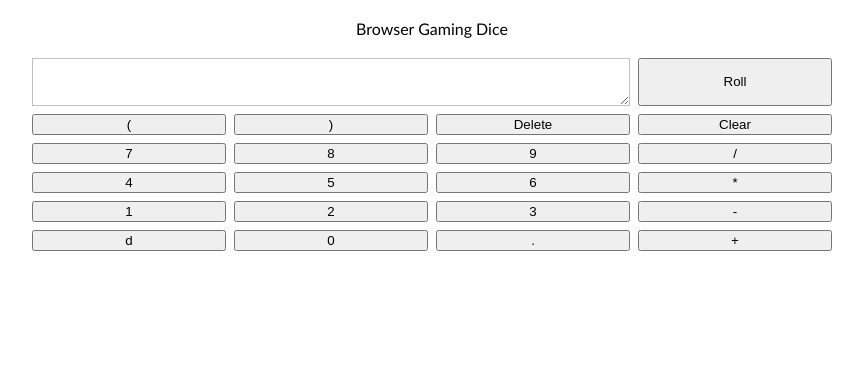
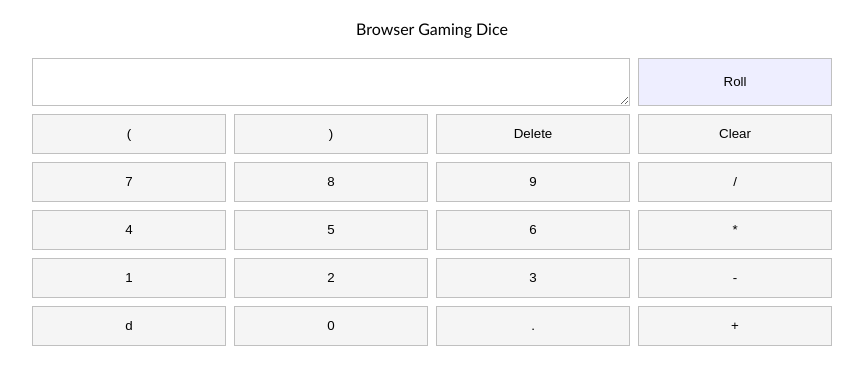
Before and after one commit to mcordingley/dice, a plain HTML site: page index.html in a window 1280 px wide. Shown: the whole page, without its empty margins (208-1071 px from the left). Drawn offline with Linux system fonts and the light colour scheme.

Commit message:
Enlarge buttons and start to colorize them.

```diff
--- a/index.html
+++ b/index.html
@@ -13,32 +13,32 @@
         <div id="output" class="border-box center h100 p1 grid-col-span-4">Browser Gaming Dice</div>
 
         <textarea id="input" class="block border border-box border-silver grid-col-span-3 h100 p1 right-align"></textarea>
-        <input type="submit" value="Roll" />
+        <input type="submit" class="btn btn--submit" value="Roll" />
 
-        <input type="button" class="js-calculator-button" value="(">
-        <input type="button" class="js-calculator-button" value=")">
-        <input type="button" id="delete" value="Delete">
-        <input type="button" id="clear" value="Clear">
+        <input type="button" class="btn js-calculator-button" value="(">
+        <input type="button" class="btn js-calculator-button" value=")">
+        <input type="button" id="delete" class="btn" value="Delete">
+        <input type="button" id="clear" class="btn" value="Clear">
 
-        <input type="button" class="js-calculator-button" value="7">
-        <input type="button" class="js-calculator-button" value="8">
-        <input type="button" class="js-calculator-button" value="9">
-        <input type="button" class="js-calculator-button" value="/">
+        <input type="button" class="btn js-calculator-button" value="7">
+        <input type="button" class="btn js-calculator-button" value="8">
+        <input type="button" class="btn js-calculator-button" value="9">
+        <input type="button" class="btn js-calculator-button" value="/">
 
-        <input type="button" class="js-calculator-button" value="4">
-        <input type="button" class="js-calculator-button" value="5">
-        <input type="button" class="js-calculator-button" value="6">
-        <input type="button" class="js-calculator-button" value="*">
+        <input type="button" class="btn js-calculator-button" value="4">
+        <input type="button" class="btn js-calculator-button" value="5">
+        <input type="button" class="btn js-calculator-button" value="6">
+        <input type="button" class="btn js-calculator-button" value="*">
 
-        <input type="button" class="js-calculator-button" value="1">
-        <input type="button" class="js-calculator-button" value="2">
-        <input type="button" class="js-calculator-button" value="3">
-        <input type="button" class="js-calculator-button" value="-">
+        <input type="button" class="btn js-calculator-button" value="1">
+        <input type="button" class="btn js-calculator-button" value="2">
+        <input type="button" class="btn js-calculator-button" value="3">
+        <input type="button" class="btn js-calculator-button" value="-">
 
-        <input type="button" class="js-calculator-button" value="d">
-        <input type="button" class="js-calculator-button" value="0">
-        <input type="button" class="js-calculator-button" value=".">
-        <input type="button" class="js-calculator-button" value="+">
+        <input type="button" class="btn js-calculator-button" value="d">
+        <input type="button" class="btn js-calculator-button" value="0">
+        <input type="button" class="btn js-calculator-button" value=".">
+        <input type="button" class="btn js-calculator-button" value="+">
     </form>
 
     <script type="module" src="dice.js"></script>
--- a/style.css
+++ b/style.css
@@ -2,6 +2,18 @@ body {
     font-family: Frutiger, "Frutiger Linotype", Univers, Calibri, "Gill Sans", "Gill Sans MT", "Myriad Pro", Myriad, "DejaVu Sans Condensed", "Liberation Sans", "Nimbus Sans L", Tahoma, Geneva, "Helvetica Neue", Helvetica, Arial, sans-serif;
     line-height: 1.6;
 }
+
+.btn {
+    background-color: whitesmoke;
+    border: 1px solid silver;
+    min-height: 3em;
+    transition: 200ms background-color;
+}
+
+.btn:hover { background-color: #ddd; }
+
+.btn--submit { background-color: #eef; }
+.btn--submit:hover { background-color: #bebee5; }
 
 .grid { display: grid; }
 .grid-gap-1 { grid-gap: 0.5rem; }
```
